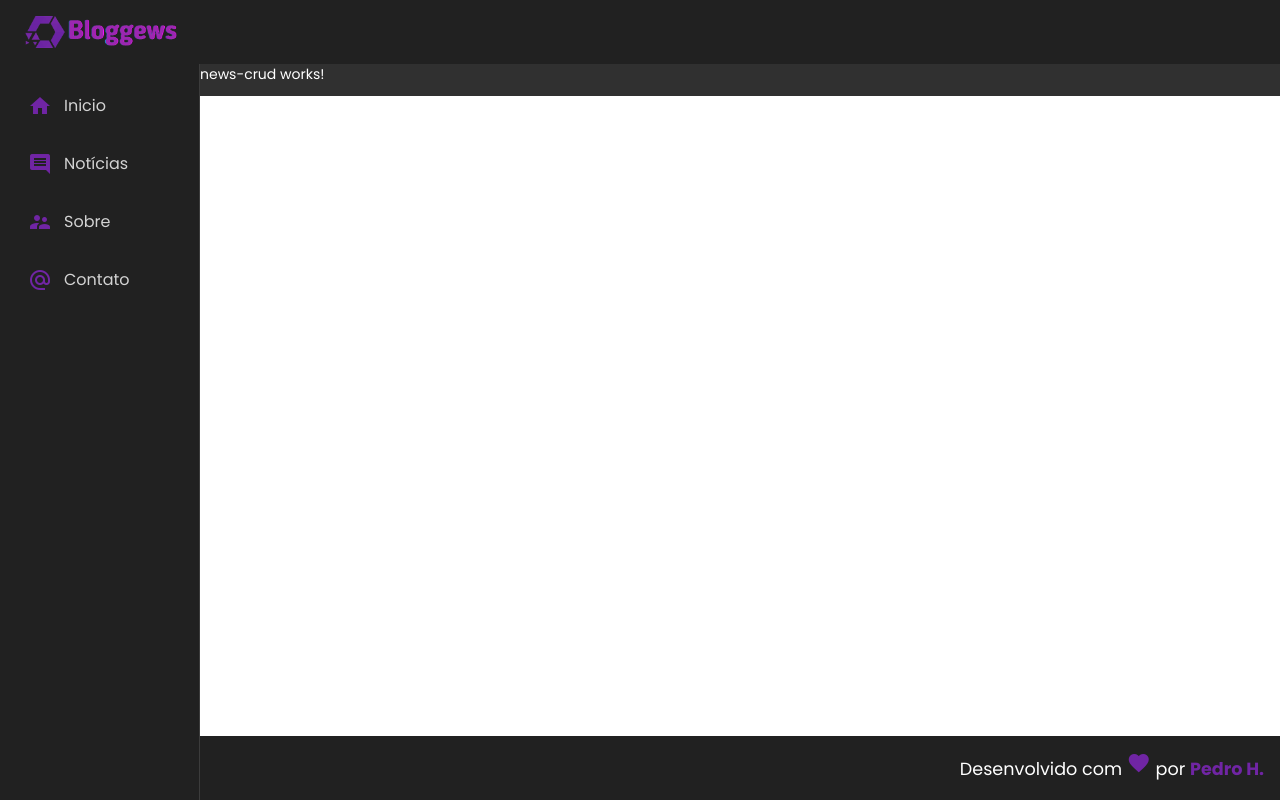
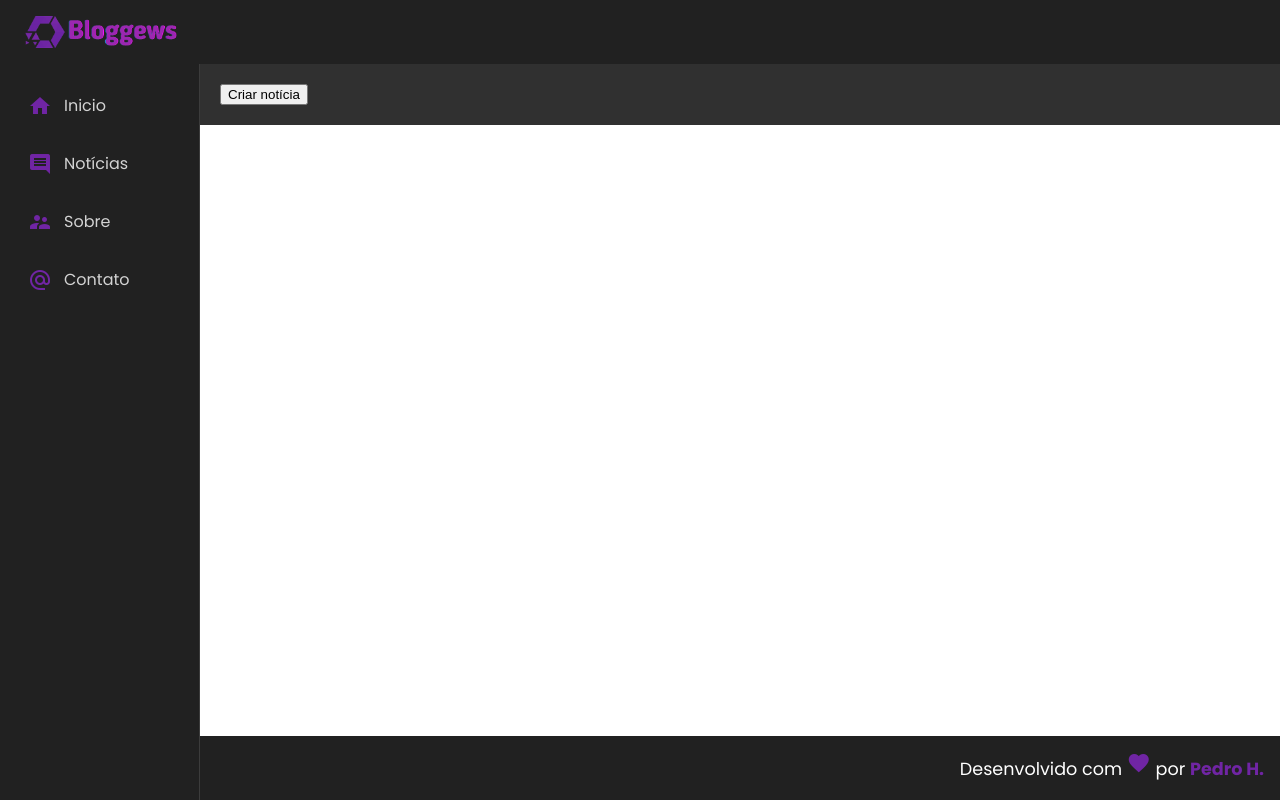
Before and after one commit to GhostDovahkiin/BlogNoticias, an Angular app in the folder web/: page /products in a window 1280 px wide. Built offline with nearby package versions, Linux system fonts and the light colour scheme.

Commit message:
:fire: feat: Create news component

```diff
--- a/web/src/app/views/news-crud/news-crud.component.css
+++ b/web/src/app/views/news-crud/news-crud.component.css
@@ -0,0 +1,5 @@
+.button-create {
+  margin-left: 20px;
+  text-align: center;
+  margin: 20px;
+}
--- a/web/src/app/views/news-crud/news-crud.component.html
+++ b/web/src/app/views/news-crud/news-crud.component.html
@@ -1 +1,3 @@
-<p>news-crud works!</p>
+<button mat-raised-button (click)="navigateToNewsCreate()" color="primary" class="button-create">
+  Criar notícia
+</button>
--- a/web/src/app/views/news-crud/news-crud.component.ts
+++ b/web/src/app/views/news-crud/news-crud.component.ts
@@ -1,4 +1,5 @@
 import { Component, OnInit } from '@angular/core';
+import { Router } from '@angular/router';
 
 @Component({
   selector: 'app-news-crud',
@@ -6,10 +7,15 @@ import { Component, OnInit } from '@angular/core';
   styleUrls: ['./news-crud.component.css']
 })
 export class NewsCrudComponent implements OnInit {
-
-  constructor() { }
+  constructor(private router: Router) {
+    //
+  }
 
   ngOnInit(): void {
+    //
   }
 
+  navigateToNewsCreate(): void {
+    this.router.navigate(['/news/create']);
+  }
 }
```
